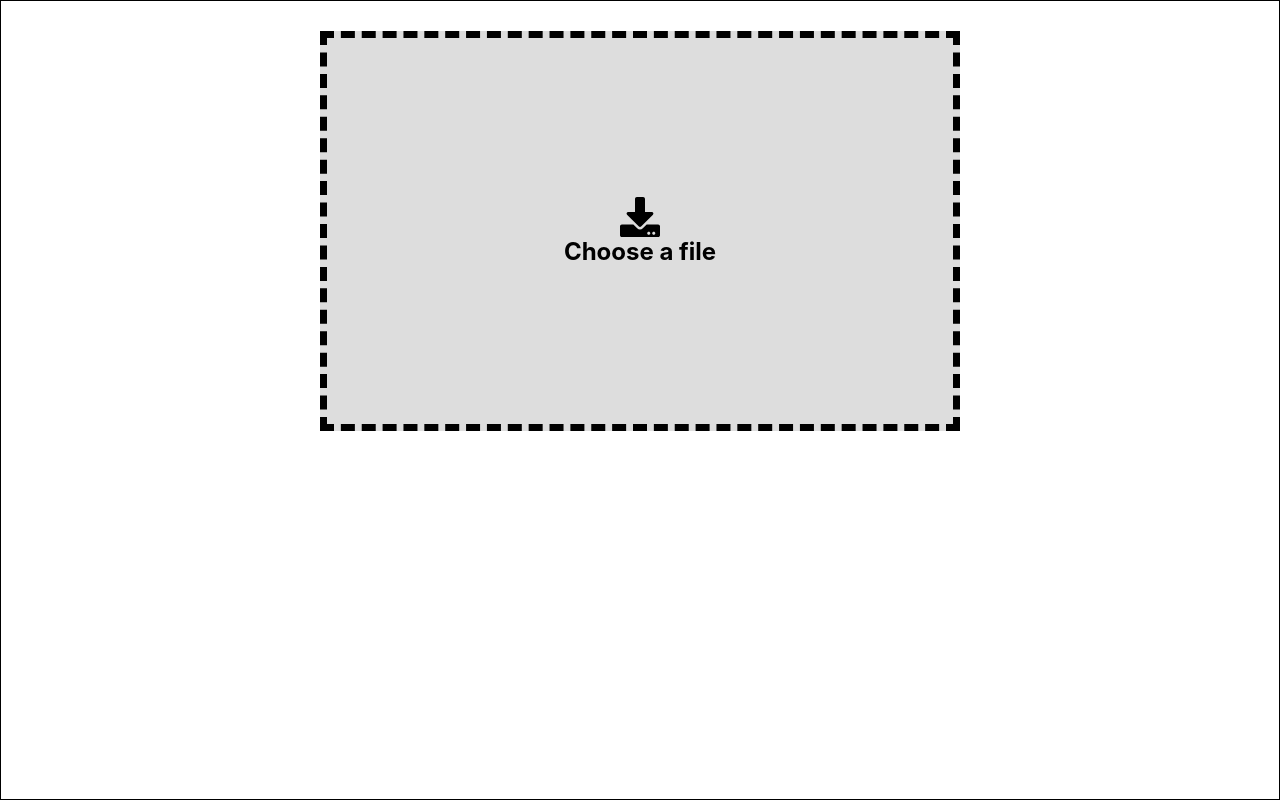
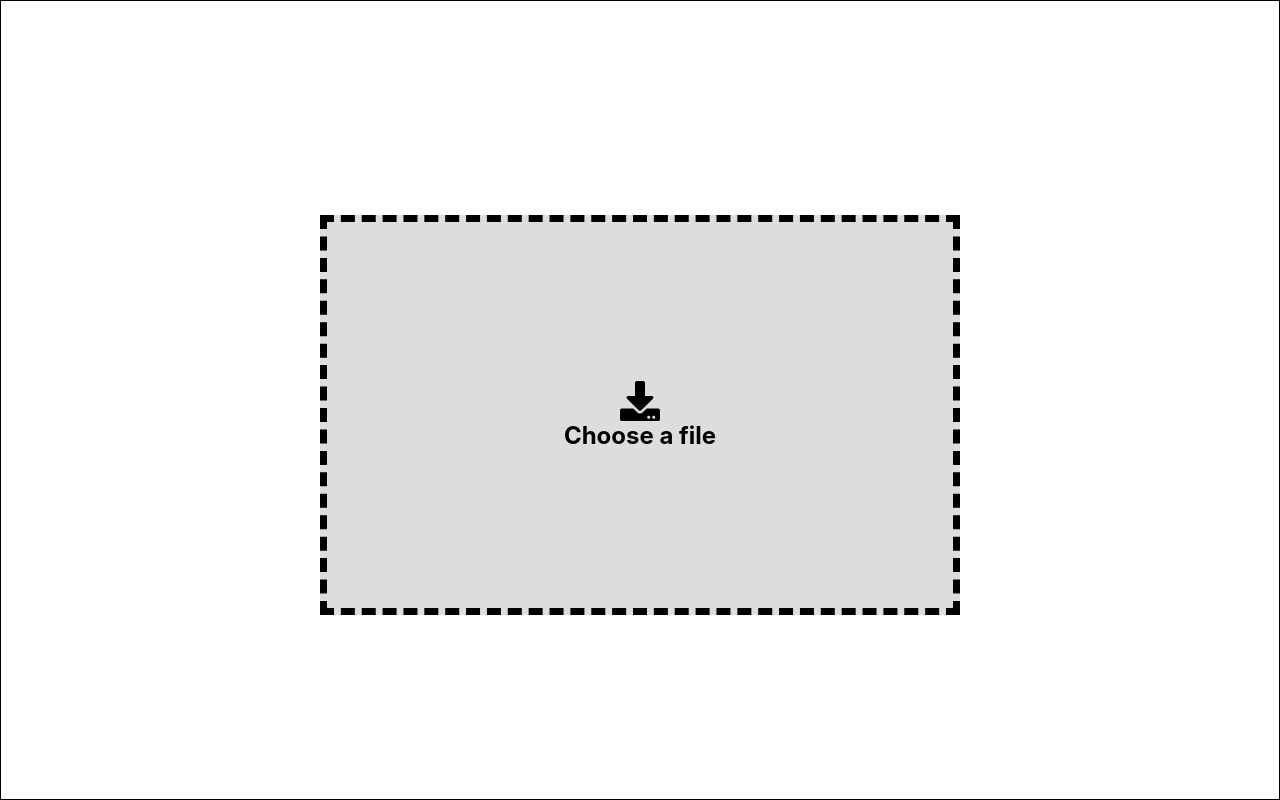
Before and after one commit to GeraldoJAlves/simple-drag-drop, a React (Create React App) app: page / in a window 1280 px wide. Built offline with nearby package versions, Linux system fonts and the light colour scheme.

Commit message:
view images

```diff
--- a/src/components/ListImages/styles.ts
+++ b/src/components/ListImages/styles.ts
@@ -1,16 +1,18 @@
 import styled from 'styled-components';
 
 export const Container = styled.div`
-  margin-top: 40px;
-  display: flex;
-  height: 100px;
+  display: grid;
+  grid-row-gap: 5px;
+  grid-template-columns: auto auto auto;
+  height: 80vh;
   width: 80vw;
-  flex-direction: row;
+  border: 1px solid #ddd;
 `;
 
 export const Wrapper = styled.div`
-  padding: 10px;
-  width: 100px;
+  padding: 5px;
+  width: 100%;
+  height: 100%;
 `;
 
 export const ImgFile = styled.img`
--- a/src/pages/Main/index.tsx
+++ b/src/pages/Main/index.tsx
@@ -2,34 +2,23 @@ import React, { useState } from "react";
 
 import { Container } from "./styles";
 
-import ListImages from '../../components/ListImages';
-import DragDrop from '../../components/DragDrop';
+import ListImages from "../../components/ListImages";
+import DragDrop from "../../components/DragDrop";
 
 const Main: React.FC = () => {
-
   const [list, setList] = useState([]);
-
-  // const images = [
-  //   {
-  //     src: 'https://uploads.metropoles.com/wp-content/uploads/2017/12/28161806/rick7.jpg'
-  //   },
-  //   {
-  //     src: 'https://uploads.metropoles.com/wp-content/uploads/2017/12/28161806/rick7.jpg'
-  //   },
-  //   {
-  //     src: 'https://uploads.metropoles.com/wp-content/uploads/2017/12/28161806/rick7.jpg'
-  //   },
-  //   {
-  //     src: 'https://uploads.metropoles.com/wp-content/uploads/2017/12/28161806/rick7.jpg'
-  //   },
-  // ]
 
   return (
     <Container>
-      <DragDrop onReadyFiles={ (files:any) => {
-        setList(files);
-      }} />
-      <ListImages list={list} />
+      {list.length === 0 ? (
+        <DragDrop
+          onReadyFiles={(files: any) => {
+            setList(files);
+          }}
+        />
+      ) : (
+        <ListImages list={list} />
+      )}
     </Container>
   );
 };
--- a/src/pages/Main/styles.ts
+++ b/src/pages/Main/styles.ts
@@ -6,6 +6,6 @@ export const Container = styled.div`
   flex-direction: column;
   width: 100vw;
   height: 100vh;
-  justify-content: start;
+  justify-content: center;
   align-items: center;
 `;
```
